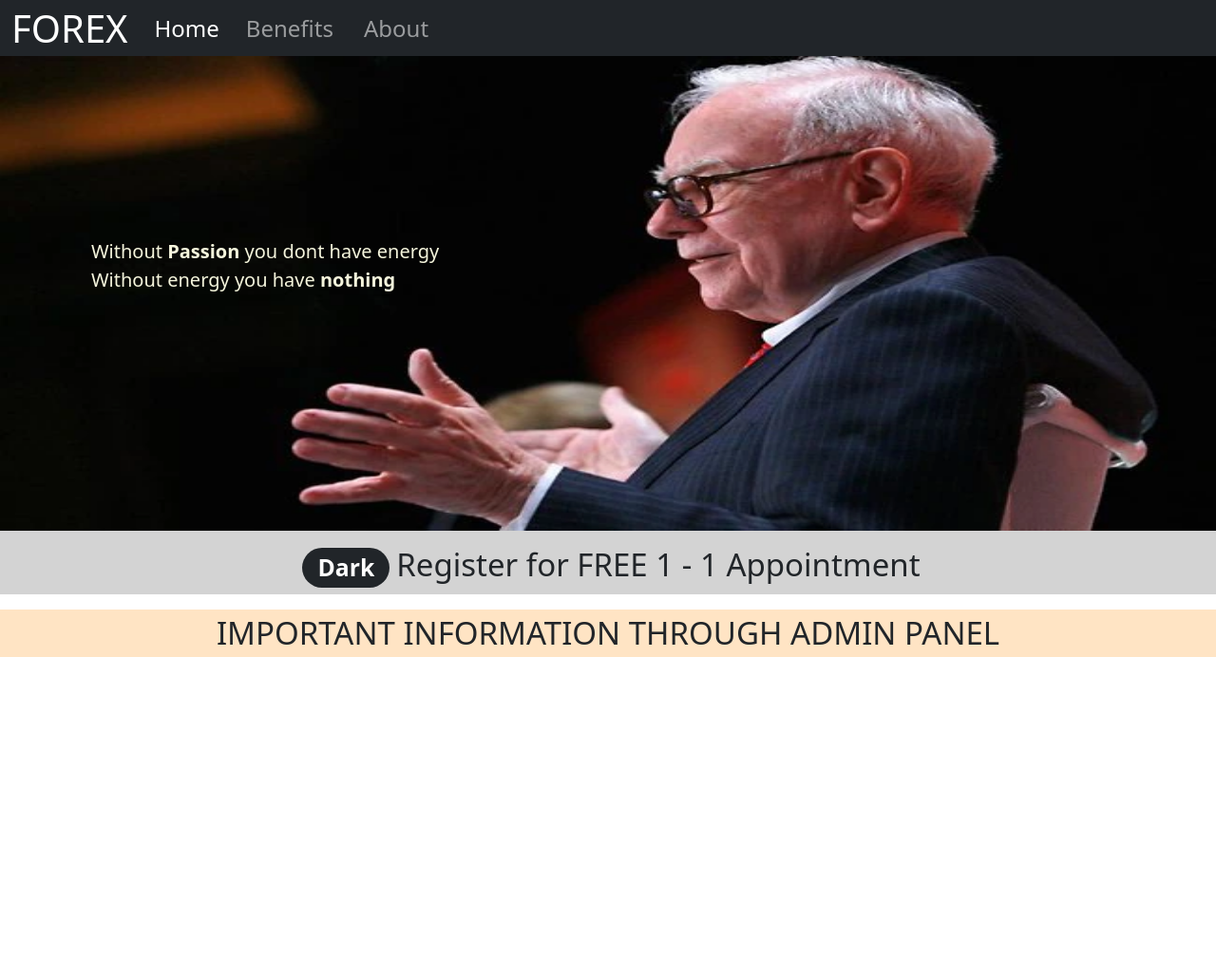
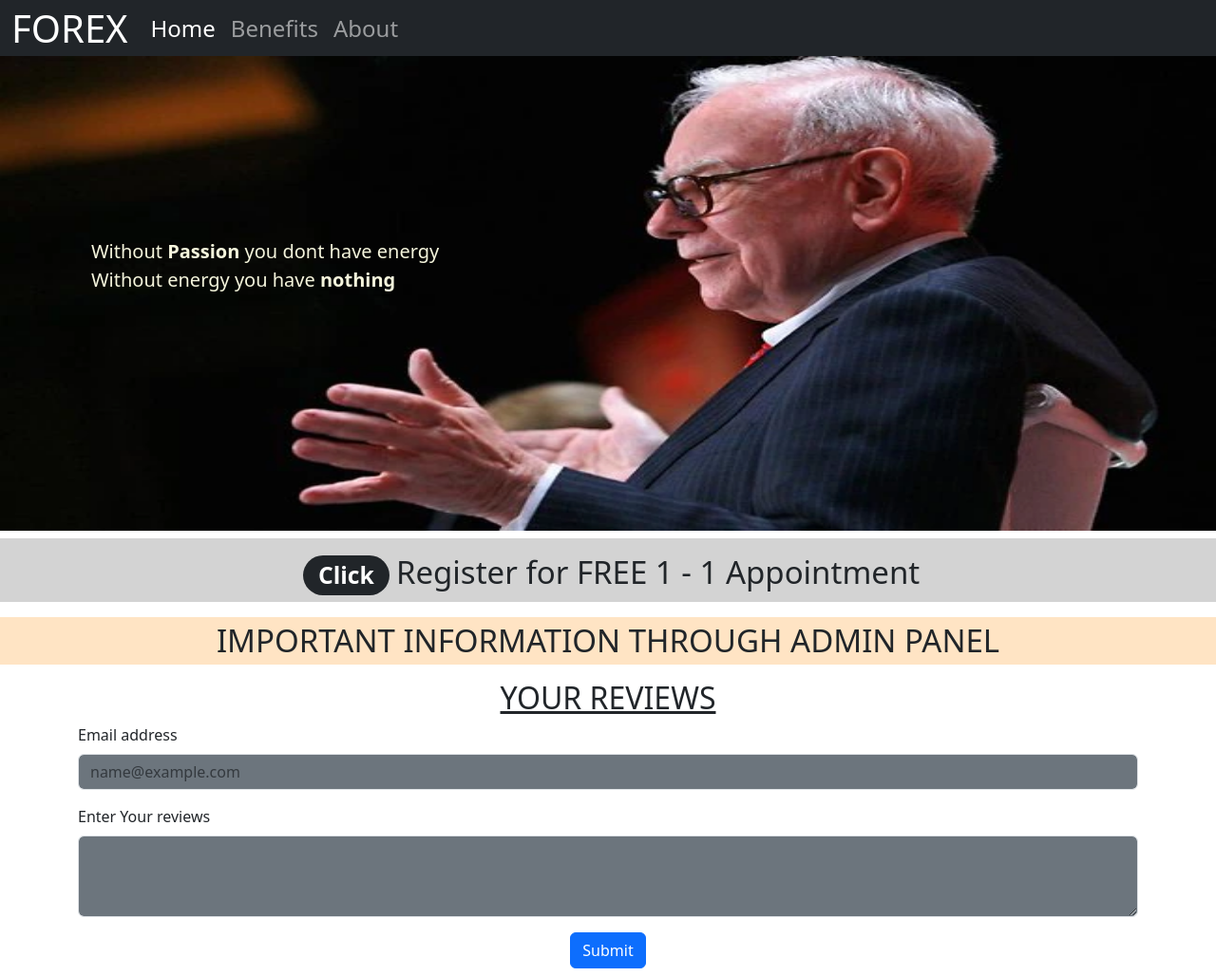
Before and after one commit to dedJack/forex, a React (Create React App) app: page / in a window 1280 px wide. Shown: the whole page at 95% size. Before the commit the page ends 800 px from the top, so only its background shows below. Built offline with nearby package versions, Linux system fonts and the light colour scheme.

Commit message:
added enquiry form

```diff
--- a/src/App.js
+++ b/src/App.js
@@ -4,7 +4,6 @@ import Navbar from './components/Navbar';
 import Benefits from './components/Benefits';
 import Home from './components/Home';
 import About from "./components/About";
-import Enroll from "./components/Enroll";
 import {
   BrowserRouter as Router,
   Routes,
@@ -19,13 +18,12 @@ function App() {
         <Navbar/>
         <div >
           <Routes>
-            <Route  path="/" element={<Home/>} />
+            <Route  path="/" element={<Home/>}/>
 
             <Route  path="/Benefits" element={<Benefits/>}/>
             <Route  path="/About" element={<About/>}/>
           </Routes>
         </div>
-        <Enroll/>
     </Router>
     </>
   );
--- a/src/components/Enroll.js
+++ b/src/components/Enroll.js
@@ -4,8 +4,8 @@ import './Enroll.css'
 const enroll = () => {
   return (
     <div>
-      <div className="enroll">
-      <p><span className="badge rounded-pill text-bg-dark">Dark</span>Register for FREE 1 - 1 Appointment</p>
+      <div className="enroll my-2">
+      <p><span className="badge rounded-pill text-bg-dark mt-1">Click</span>Register for FREE 1 - 1 Appointment</p>
       </div>
       <p className="info">IMPORTANT INFORMATION THROUGH ADMIN PANEL</p>
     </div>
--- a/src/components/Home.js
+++ b/src/components/Home.js
@@ -1,5 +1,7 @@
 import React from 'react'
 import './Home.css'
+import Enroll from "./Enroll";
+
 
 const Home = () => {
   return (
@@ -8,6 +10,22 @@ const Home = () => {
         <img src={require('./images//warren_buffet.webp')} alt="" />
         <div className="quote">Without <b>Passion</b> you dont have energy <br />Without energy you have <b>nothing</b></div>
       </div>
+      <div>
+        <Enroll />
+      </div>
+      <div className="container ">
+        <h2 className='text-center text-decoration-underline'>YOUR REVIEWS</h2>
+        <div className=" mb-3">
+          <label for="exampleFormControlInput1" className="form-label">Email address</label>
+          <input type="email" className="form-control bg-secondary text-white" id="exampleFormControlInput1" placeholder="name@example.com" />
+        </div>
+        <div className="mb-3">
+          <label for="exampleFormControlTextarea1" className="form-label">Enter Your reviews</label>
+          <textarea className="form-control bg-secondary text-white" id="exampleFormControlTextarea1" rows="3"></textarea>
+        </div><div className="container text-center ">
+        <button type="button" className="btn btn-primary mb-2">Submit</button>
+        </div>
+      </div>
     </div>
   )
 }
--- a/src/components/Navbar.js
+++ b/src/components/Navbar.js
@@ -1,22 +1,28 @@
 import React from 'react'
-import { Link } from 'react-router-dom'
+import { Link, useLocation } from 'react-router-dom'
 
 
 const Navbar = () => {
+
+  let location = useLocation();
+
+  React.useEffect(() => {
+    console.log(location.pathname);
+  }, [location]);
   return (
     <div>
 
       <nav className=" navbar navbar-expand-lg z-3 navbar-dark bg-dark" style={{ height: '59px' }}>
         <div className="container-fluid fs-4" >
           <Link className="navbar-brand fs-1  " to="/">FOREX</Link>
-          <button class="navbar-toggler" type="button" data-bs-toggle="collapse" data-bs-target="#navbarSupportedContent" aria-controls="navbarSupportedContent" aria-expanded="false" aria-label="Toggle navigation">
-            <span class="navbar-toggler-icon "></span>
+          <button className="navbar-toggler" type="button" data-bs-toggle="collapse" data-bs-target="#navbarSupportedContent" aria-controls="navbarSupportedContent" aria-expanded="false" aria-label="Toggle navigation">
+            <span className="navbar-toggler-icon "></span>
           </button>
           <div className="collapse navbar-collapse navbar-dark bg-dark" id="navbarSupportedContent">
             <div className="navbar-nav">
-              <Link className="nav-link active  mx-1" aria-current="page" to="/">Home</Link>
-              <Link className="nav-link   mx-2 " to="/Benefits">Benefits</Link>
-              <Link className="nav-link  mx-2" to="/About">About</Link>
+              <Link className={`nav-link ${location.pathname=== '/' ? 'active' : ''}`} aria-current="page" to="/">Home</Link>
+              <Link className={`nav-link ${location.pathname === '/Benefits' ? 'active' : ''}`} to="/Benefits">Benefits</Link>
+              <Link className={`nav-link ${location.pathname === '/About' ? 'active' : ''}`} to="/About">About</Link>
               {/* <Link className="nav-link disabled" aria-disabled="true">Disabled</Link> */}
             </div>
           </div>
```
Also changed, not shown: 1 other file (tests, documents, lock files or other folders).
